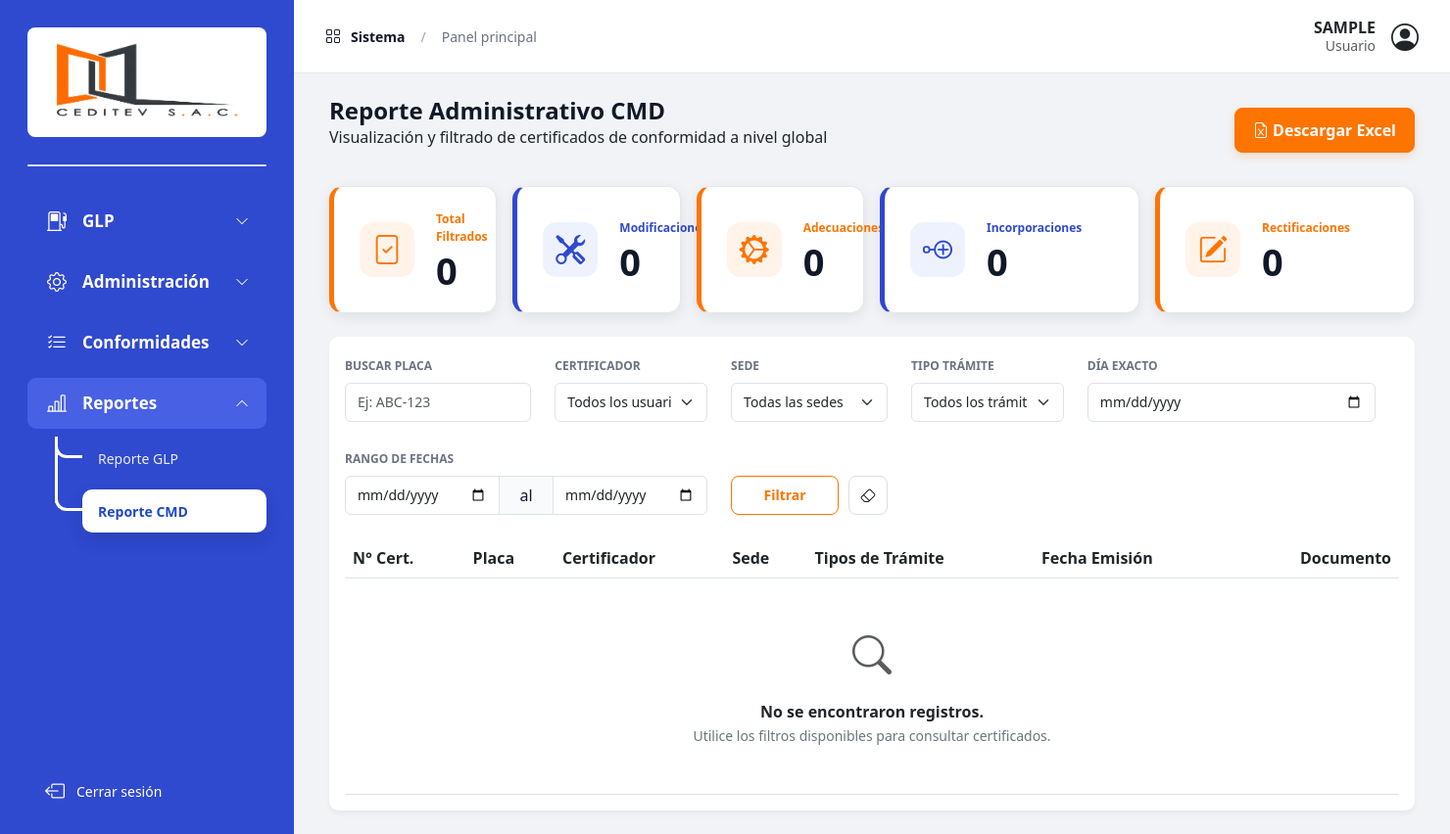
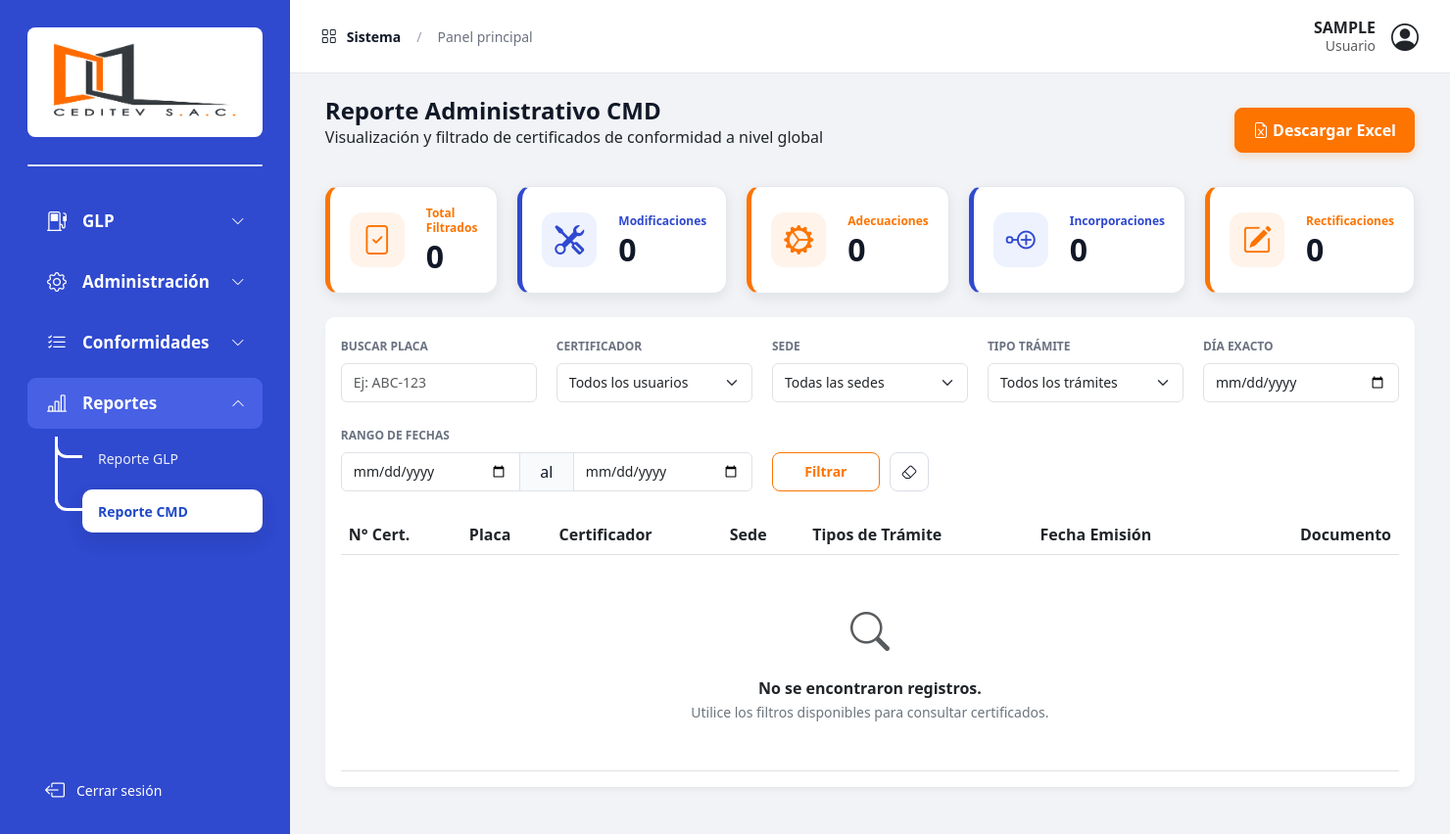
Before and after one commit to Fabrizio106/sistema_GLPyCONF, a Django app: page /conformidades/reporte-admin/ in a window 1480 px wide. Shown: the whole page at 98% size. Run offline with Django 5.2, Linux system fonts and the light colour scheme; the visitor is signed in with stand-in values (Sample User, id 1); data comes from the database, SQL or seed files in the repository; data that the repository does not hold is empty; some libraries are stand-ins or nearby versions.

Commit message:
Últimos arreglos de diseño

```diff
--- a/conformidades/templates/conformidades/conformidad_form.html
+++ b/conformidades/templates/conformidades/conformidad_form.html
@@ -1,5 +1,5 @@
 {% extends 'base.html' %} {% block content %}
-<div class="container">
+<div class="container-fluid">
   <form method="POST" id="certificado-form">
     {% csrf_token %}
 
--- a/conformidades/templates/conformidades/reporte_cmd.html
+++ b/conformidades/templates/conformidades/reporte_cmd.html
@@ -18,9 +18,9 @@
         </a>
     </div>
 
-    <div class="row g-3 mb-4">
+    <div class="report-stats-grid-cmd mb-4">
 
-        <div class="col-md-2 col-sm-6">
+
             <div class="report-stat-card stat-orange h-100">
                 <div class="stat-icon">
                     <i class="bi bi-file-check"></i>
@@ -30,9 +30,9 @@
                     <h3 class="stat-value">{{ total_encontrados|default:0 }}</h3>
                 </div>
             </div>
-        </div>
 
-        <div class="col-md-2 col-sm-6">
+
+
             <div class="report-stat-card stat-blue h-100">
                 <div class="stat-icon">
                     <i class="bi bi-tools"></i>
@@ -42,9 +42,9 @@
                     <h3 class="stat-value">{{ total_modificaciones|default:0 }}</h3>
                 </div>
             </div>
-        </div>
 
-        <div class="col-md-2 col-sm-6">
+
+
             <div class="report-stat-card stat-orange h-100">
                 <div class="stat-icon">
                     <i class="bi bi-gear-wide-connected"></i>
@@ -54,9 +54,9 @@
                     <h3 class="stat-value">{{ total_adecuaciones|default:0 }}</h3>
                 </div>
             </div>
-        </div>
 
-        <div class="col-md-3 col-sm-6">
+
+
             <div class="report-stat-card stat-blue h-100">
                 <div class="stat-icon">
                     <i class="bi bi-node-plus"></i>
@@ -66,9 +66,9 @@
                     <h3 class="stat-value">{{ total_incorporaciones|default:0 }}</h3>
                 </div>
             </div>
-        </div>
 
-        <div class="col-md-3 col-sm-6">
+
+
             <div class="report-stat-card stat-orange h-100">
                 <div class="stat-icon">
                     <i class="bi bi-pencil-square"></i>
@@ -78,14 +78,14 @@
                     <h3 class="stat-value">{{ total_rectificaciones|default:0 }}</h3>
                 </div>
             </div>
-        </div>
+
 
     </div>
 
     <div class="card section-card">
         <div class="card-body">
 
-            <form method="GET" class="filters-grid filters-grid-report mb-4">
+            <form method="GET" class="filters-grid-report-cmd mb-4">
 
                 <div class="filter-field">
                     <label class="form-label">Buscar placa</label>
@@ -172,7 +172,7 @@
                             <td class="fw-bold">{{ c.numero_certificado }}</td>
 
                             <td>
-                                <span class="fw-semibold small">{{ c.placa }}</span>
+                                <span class="badge badge-placa">{{ c.placa }}</span>
                             </td>
 
                             <td>
--- a/glp/templates/glp/formulario_glp.html
+++ b/glp/templates/glp/formulario_glp.html
@@ -110,7 +110,7 @@
                     <div class="row g-2">
                         <div class="col-4"><label class="form-label">Capacidad (L)</label>{{ form.cilindro_capacidad }}
                         </div>
-                        <div class="col-8"><label class="form-label">Fecha Fabricación</label>{{ form.cilindro_fecha_fab }}</div>
+                        <div class="col-8"><label class="form-label">Año de Fabricación</label>{{ form.cilindro_fecha_fab }}</div>
                     </div>
                 </div>
             </div>
--- a/glp/templates/glp/reporte_general_glp.html
+++ b/glp/templates/glp/reporte_general_glp.html
@@ -142,7 +142,7 @@
 
                             <td>
                                 <div class="d-flex align-items-center gap-2">
-                                    <span class="fw-semibold small">
+                                    <span class=" badge badge-placa">
                                         {{ c.placa }}
                                     </span>
                                 </div>
--- a/static/css/historialGLP.css
+++ b/static/css/historialGLP.css
@@ -152,10 +152,18 @@
 }
 
 .badge-placa{
-    background:#F1F5F9;
-    color:#475569;
-    border:1px solid #E2E8F0;
-    text-transform: uppercase;
+    background:#FFF3EA;
+    color:#FD7401;
+    border:1px solid #FFD5B0;
+
+    font-weight:700;
+    font-size:.9rem;
+    letter-spacing:.5px;
+
+    padding:8px 14px;
+    border-radius:8px;
+
+    text-transform:uppercase;
 }
 
 @media (max-width: 1200px) {
--- a/static/css/reporte.css
+++ b/static/css/reporte.css
@@ -168,3 +168,41 @@ p {
     height: 40px;
     min-width: 40px;
 }
+
+/* CONFORMIDAD */
+
+.report-stats-grid-cmd{
+    display:grid;
+    grid-template-columns:repeat(5, 1fr);
+    gap:20px;
+}
+
+.report-stat-card{
+    min-height:110px;
+    padding:20px;
+}
+
+.stat-value{
+    font-size:32px;
+}
+
+.stat-label{
+    font-size:14px;
+    line-height:1.2;
+}
+
+.filters-grid-report-cmd{
+    display:grid;
+    grid-template-columns: repeat(5, 1fr);
+    gap:20px;
+}
+
+.filters-grid-report-cmd .filter-rango{
+    grid-column: span 2;
+}
+
+.filters-grid-report-cmd .filter-actions{
+    display:flex;
+    align-items:end;
+    gap:10px;
+}
```
